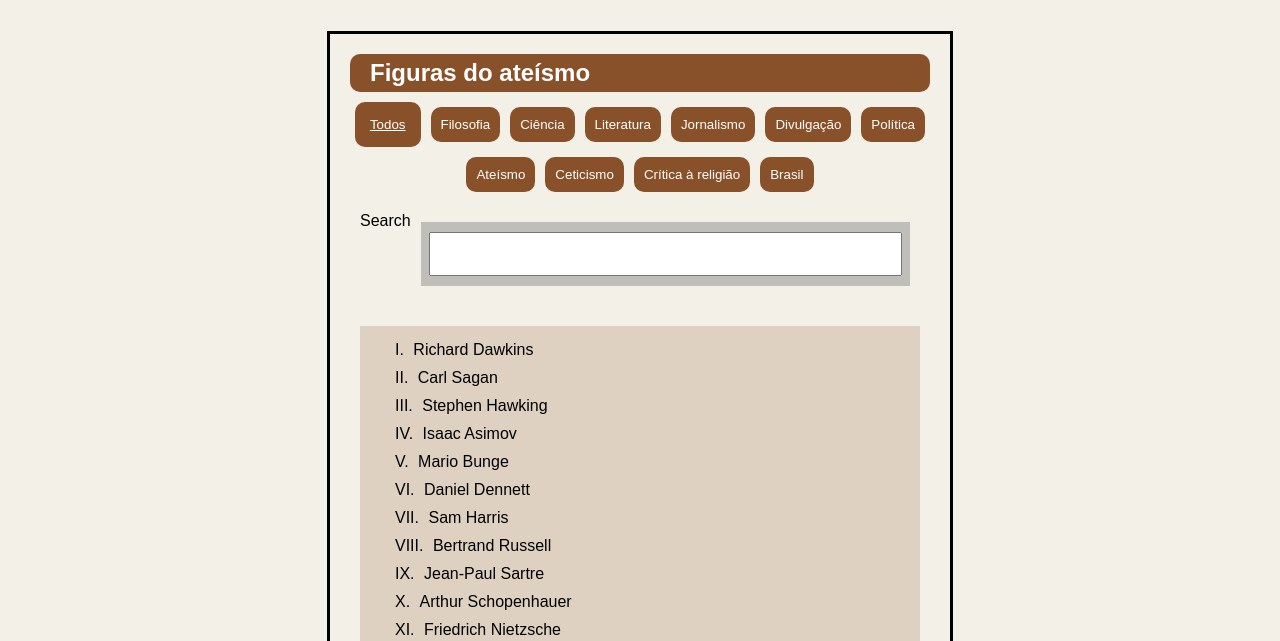
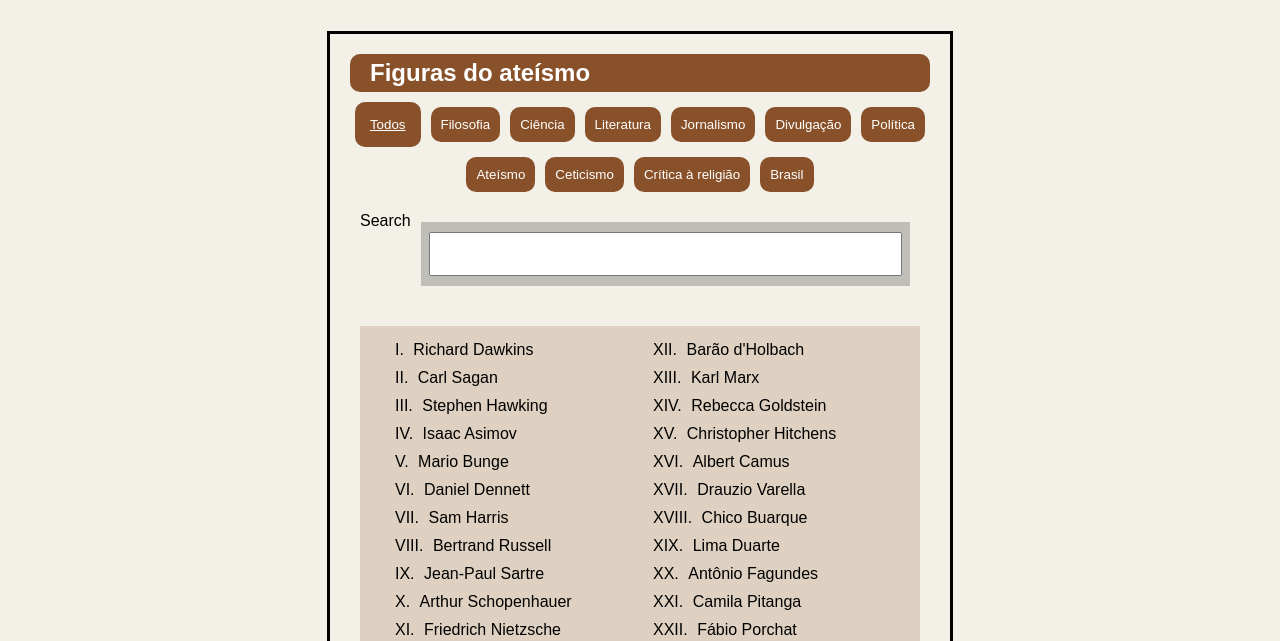
Before and after one commit to Guapitoluv/CrivoAteu, a plain HTML site: page topics/figuras-do-ateismo.html in a window 1280 px wide. Shown: the part 159-800 px from the top of the page. Drawn offline with Linux system fonts and the light colour scheme.

Commit message:
Add class 'twocol' to people list

```diff
--- a/topics/figuras-do-ateismo.html
+++ b/topics/figuras-do-ateismo.html
@@ -38,7 +38,7 @@
         </div>
       </div>
 
-      <ul id="people-list">
+      <ul id="people-list" class="twocol">
         <!-- Cientistas / divulgação -->
         <li data-tags="ciencia, biologia, evolucao, divulgacao, ateismo">
           <a href="figuras-do-ateismo/richard-dawkins.html">Richard Dawkins</a>
```
